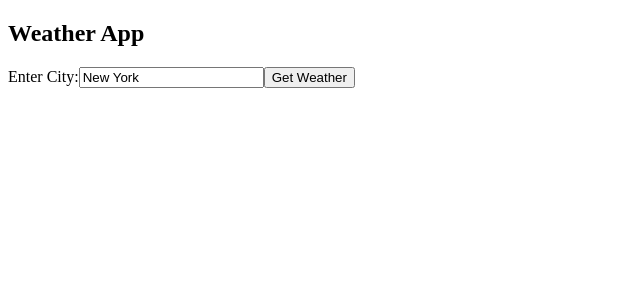
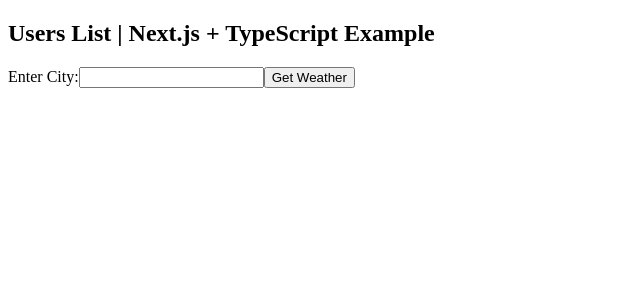
Before and after one commit to TeddyTjoe1990/WeatherMeNow, a Next.js app in the folder weatherapp/: page /users in a window 1280 px wide. Shown: the top 300 px of the page, without its empty margins (0-640 px from the left). Built offline with nearby package versions, Linux system fonts and the light colour scheme; no server answers.

Commit message:
Update Layout.tsx

```diff
--- a/weatherapp/components/Layout.tsx
+++ b/weatherapp/components/Layout.tsx
@@ -1,19 +1,21 @@
-// components/Weather.tsx
-import React, { useState } from 'react';
+import React, { useState, useEffect } from 'react';
 
 interface WeatherProps {
-  defaultCity?: string,
   title?: string;
+  defaultCity?: string;
 }
 
-const Weather: React.FC<WeatherProps> = ({ defaultCity = 'New York' }) => {
+const Weather: React.FC<WeatherProps> = ({ title, defaultCity }) => {
   const [city, setCity] = useState(defaultCity);
   const [weatherData, setWeatherData] = useState(null);
+  const [loading, setLoading] = useState(false);
 
   const apiKey = '93b04ac2e3dafc69e377e21afa088063';
 
   const fetchWeatherData = async () => {
     try {
+      setLoading(true);
+
       const apiUrl = `https://api.openweathermap.org/data/2.5/weather?q=${city}&appid=${apiKey}&units=metric`;
       const response = await fetch(apiUrl);
       const data = await response.json();
@@ -21,18 +23,25 @@ const Weather: React.FC<WeatherProps> = ({ defaultCity = 'New York' }) => {
       setWeatherData(data);
     } catch (error) {
       console.error('Error fetching weather data:', error);
+    } finally {
+      setLoading(false);
     }
   };
 
-  const handleSubmit = (e: React.FormEvent) => {
-    e.preventDefault();
+  useEffect(() => {
     fetchWeatherData();
-  };
+  }, [city]);
 
   return (
     <div>
-      <h2>Weather App</h2>
-      <form onSubmit={handleSubmit}>
+      <h2>{title}</h2>
+
+      <form
+        onSubmit={(e) => {
+          e.preventDefault();
+          fetchWeatherData();
+        }}
+      >
         <label htmlFor="city">Enter City:</label>
         <input
           type="text"
@@ -43,6 +52,8 @@ const Weather: React.FC<WeatherProps> = ({ defaultCity = 'New York' }) => {
         />
         <button type="submit">Get Weather</button>
       </form>
+
+      {loading && <p>Loading...</p>}
 
       {weatherData && (
         <div>
```
